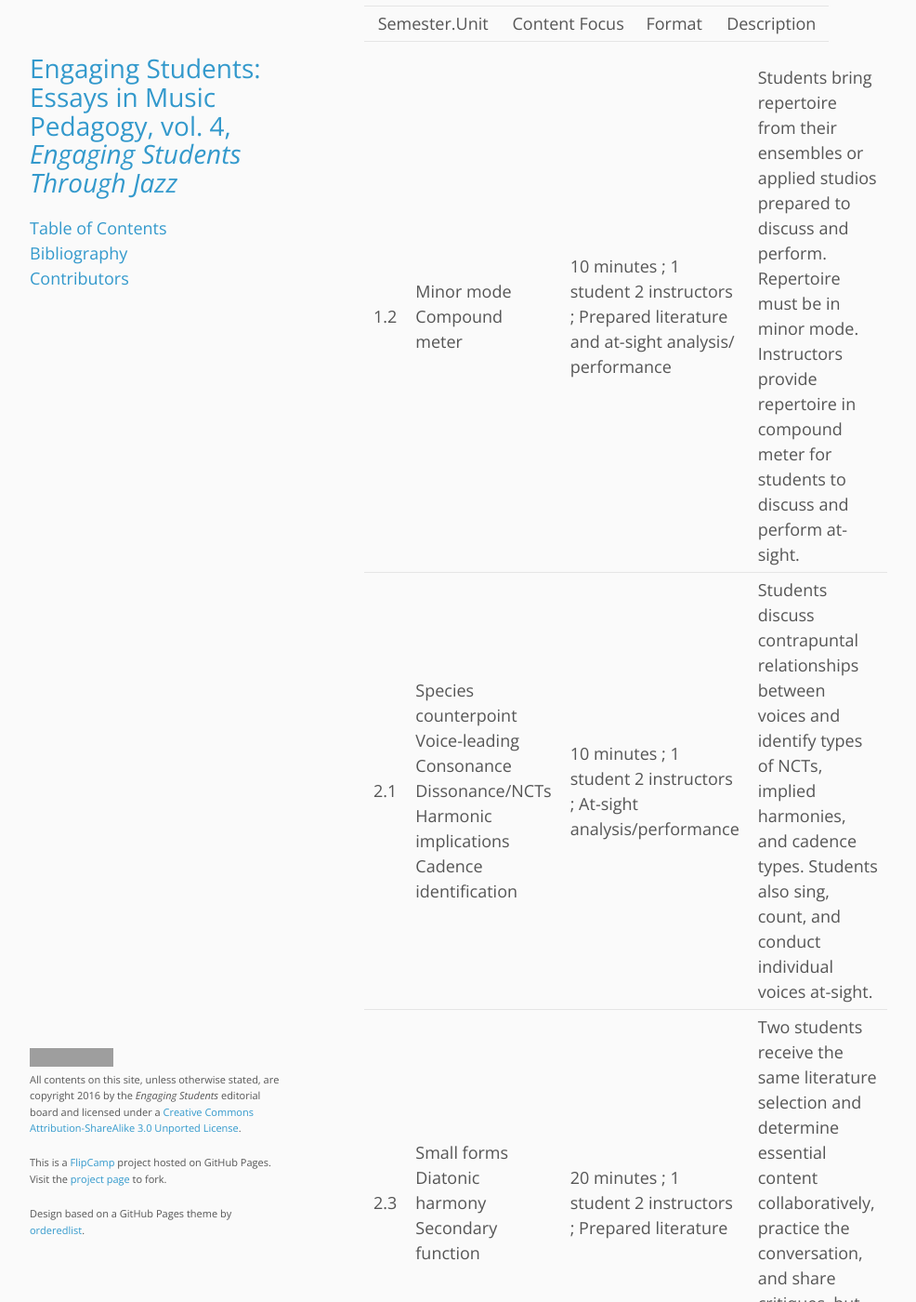
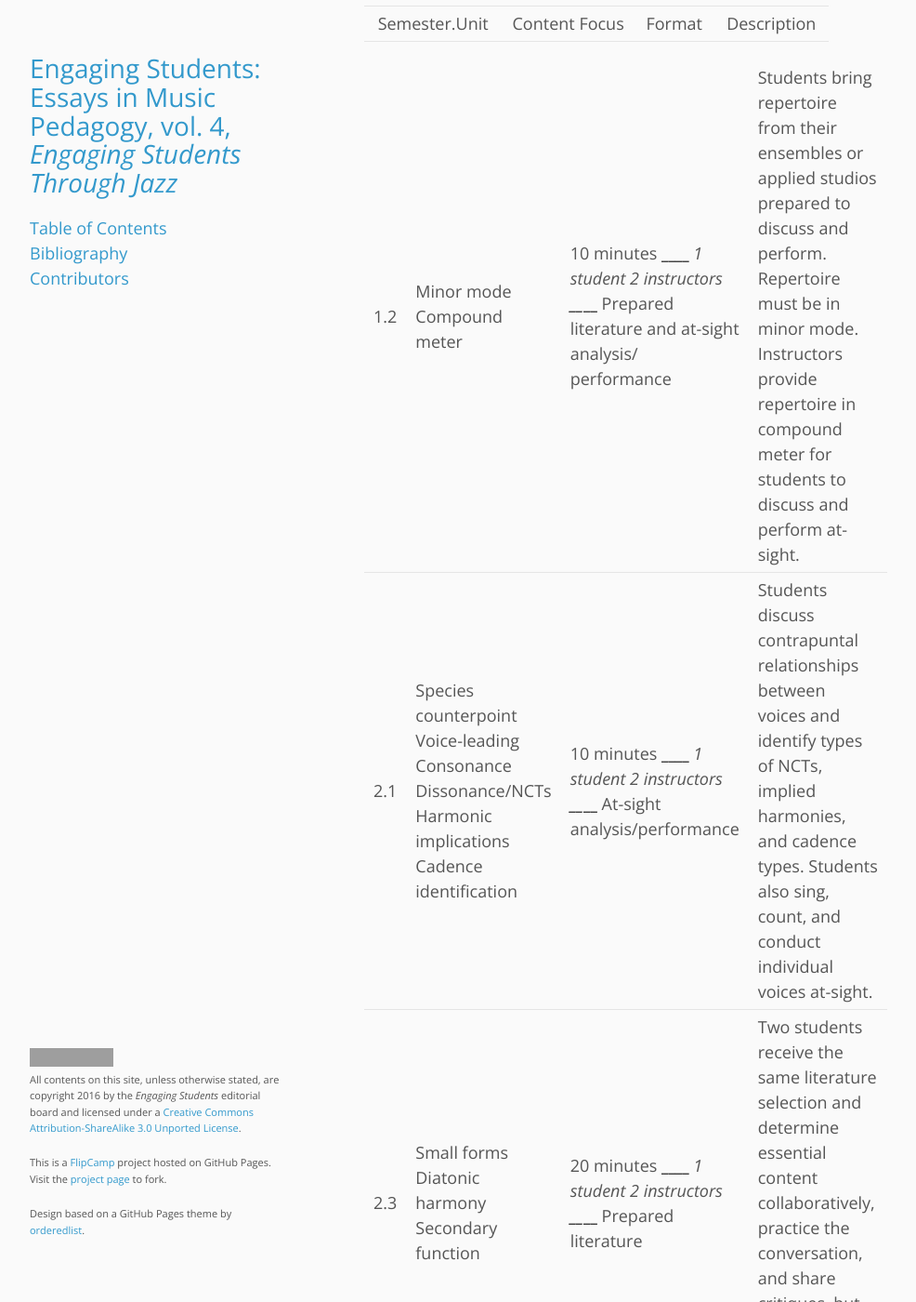
Before and after one commit to flipcamp/engagingstudents5, a Jekyll site: the page built from essays/strovas.md, in a window 1280 px wide and 1400 px high, scrolled down 6912 px. Shown: the whole window at 93% size, without its empty margins (178-1164 px from the left). Built offline with Jekyll 4.4.1, drawn with Linux system fonts in a browser that asks for light colours; some of the changed text lies outside the part shown; grey boxes are pictures that could not be loaded.

Commit message:
table cleaning

```diff
--- a/essays/strovas.md
+++ b/essays/strovas.md
@@ -44,12 +44,12 @@
 | :-: | :-: | :-: | :-: |
 | Semester.Unit 	| Content Focus                                                                                              	| Format                                                                                                                                                                                                    	| Description                                                                                                                                                                                                                                                                                                                                                                                                                                                                	|
 
-| 1.2           	| Minor mode Compound meter                                                                                  	|  10 minutes ; 1 student 2 instructors ; Prepared literature and at-sight analysis/ performance                                                                                    	| Students bring repertoire from their ensembles or applied studios prepared to discuss and perform. Repertoire must be in minor mode.  Instructors provide repertoire in compound meter for students to discuss and perform at-sight.                                                                                                                                                                                                                                       	|
-| 2.1           	| Species counterpoint Voice-leading Consonance Dissonance/NCTs Harmonic implications Cadence identification 	|  10 minutes ; 1 student 2 instructors ; At-sight analysis/performance                                                                                                             	| Students discuss contrapuntal relationships between voices and identify types of NCTs, implied harmonies, and cadence types.  Students also sing, count, and conduct individual voices at-sight.                                                                                                                                                                                                                                                                           	|
-| 2.3           	| Small forms Diatonic harmony Secondary function                                                            	| 20 minutes ; 1 student  2 instructors ; Prepared literature                                                                                                                       	| Two students receive the same literature selection and determine essential content collaboratively, practice the conversation, and share critiques, but complete the colloquy independently.                                                                                                                                                                                                                                                                               	|
-| 3.2           	| Multi-movement works Sonata-allegro form Compound ternary Sectional variations Rondo Sonata rondo          	| 20 minutes ; 3-4 students 2 instructors ; Prepared literature                                                                                                                     	| Student are placed into small groups and assigned a complete four-movement Mozart symphony. Students must prepare a joint, comprehensive discussion of the sonata-allegro first movement to open the colloquy. Instructors ask students individually to discuss the form and formal sections of the remaining movements.                                                                                                                                                   	|
-| 3.3           	| Chromaticism                                                                                               	| 10 minutes ; 1 student 2 instructors ; Prepared literature                                                                                                                        	| All students receive the same literature in advance: a Bach fugue, a first movement of a Mozart piano sonata, and a Chopin nocturne. Students must prepare a discussion of the chromatic content of each, focusing specifically on the development of chromatic resources in the Common-Practice period.  Students are encouraged to determine essential content collaboratively, practice the conversation, and share critiques, but complete the colloquy independently. 	|
-| 4.2           	| Twentieth-Century/ Contemporary Music                                                                      	| 30 minutes ; 3-4 students 2 instructors Invited guests ; Prepared literature 30 minutes ; 3-4 students 2 instructors Invited guests ; Prepared literature 	| Student groups work with instructors to select one twentieth-century or contemporary work on which to present a public colloquy. Because of the public format, students are expected to address conceptual musical principals using whatever verbal and nonverbal means the group believes will facilitate understanding among lay music aficionados.                                                                                                                      	|
+| 1.2           	| Minor mode Compound meter                                                                                  	|  10 minutes _____________ 1 student 2 instructors _____________ Prepared literature and at-sight analysis/ performance                                                                                    	| Students bring repertoire from their ensembles or applied studios prepared to discuss and perform. Repertoire must be in minor mode.  Instructors provide repertoire in compound meter for students to discuss and perform at-sight.                                                                                                                                                                                                                                       	|
+| 2.1           	| Species counterpoint Voice-leading Consonance Dissonance/NCTs Harmonic implications Cadence identification 	|  10 minutes _____________ 1 student 2 instructors _____________ At-sight analysis/performance                                                                                                             	| Students discuss contrapuntal relationships between voices and identify types of NCTs, implied harmonies, and cadence types.  Students also sing, count, and conduct individual voices at-sight.                                                                                                                                                                                                                                                                           	|
+| 2.3           	| Small forms Diatonic harmony Secondary function                                                            	| 20 minutes _____________ 1 student  2 instructors _____________ Prepared literature                                                                                                                       	| Two students receive the same literature selection and determine essential content collaboratively, practice the conversation, and share critiques, but complete the colloquy independently.                                                                                                                                                                                                                                                                               	|
+| 3.2           	| Multi-movement works Sonata-allegro form Compound ternary Sectional variations Rondo Sonata rondo          	| 20 minutes _____________ 3-4 students 2 instructors _____________ Prepared literature                                                                                                                     	| Student are placed into small groups and assigned a complete four-movement Mozart symphony. Students must prepare a joint, comprehensive discussion of the sonata-allegro first movement to open the colloquy. Instructors ask students individually to discuss the form and formal sections of the remaining movements.                                                                                                                                                   	|
+| 3.3           	| Chromaticism                                                                                               	| 10 minutes _____________ 1 student 2 instructors _____________ Prepared literature                                                                                                                        	| All students receive the same literature in advance: a Bach fugue, a first movement of a Mozart piano sonata, and a Chopin nocturne. Students must prepare a discussion of the chromatic content of each, focusing specifically on the development of chromatic resources in the Common-Practice period.  Students are encouraged to determine essential content collaboratively, practice the conversation, and share critiques, but complete the colloquy independently. 	|
+| 4.2           	| Twentieth-Century/ Contemporary Music                                                                      	| 30 minutes _____________ 3-4 students 2 instructors Invited guests _____________ Prepared literature 30 minutes _____________ 3-4 students 2 instructors Invited guests _____________ Prepared literature 	| Student groups work with instructors to select one twentieth-century or contemporary work on which to present a public colloquy. Because of the public format, students are expected to address conceptual musical principals using whatever verbal and nonverbal means the group believes will facilitate understanding among lay music aficionados.                                                                                                                      	|
 
 
 
```
